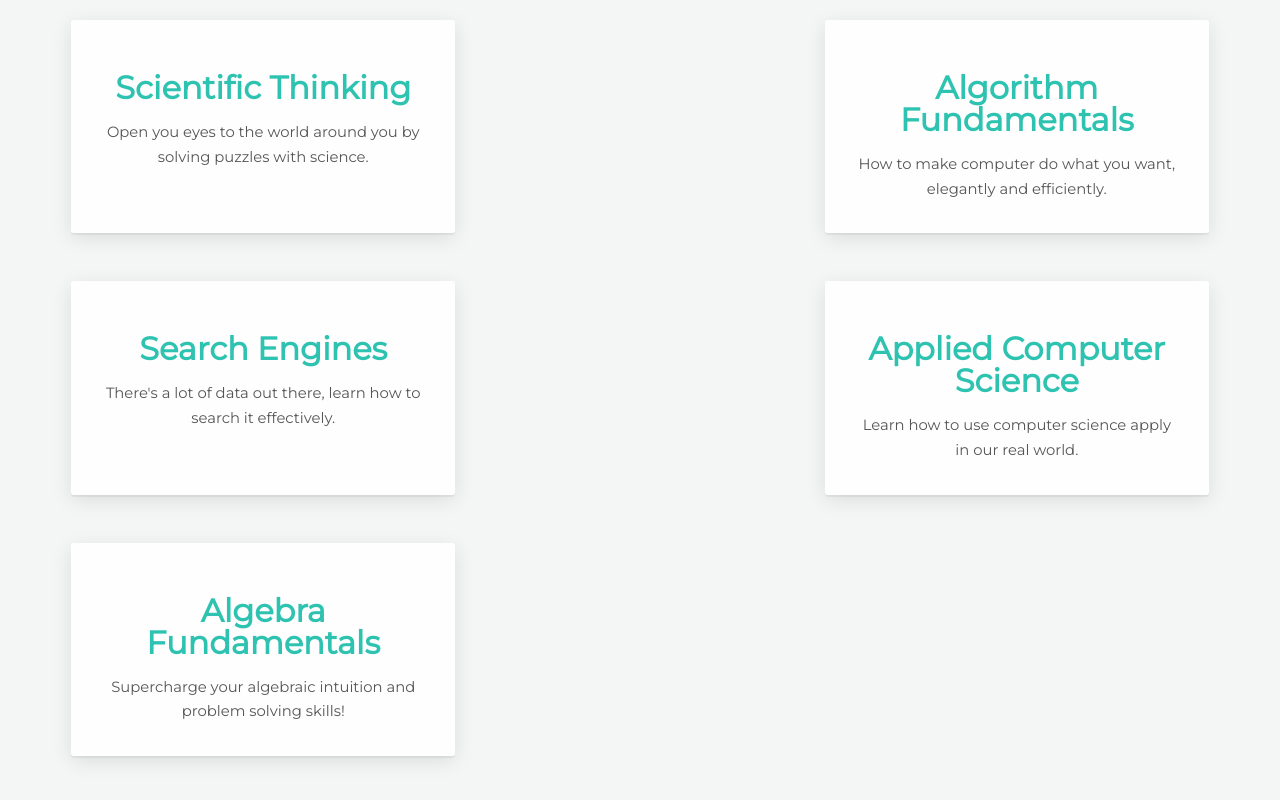
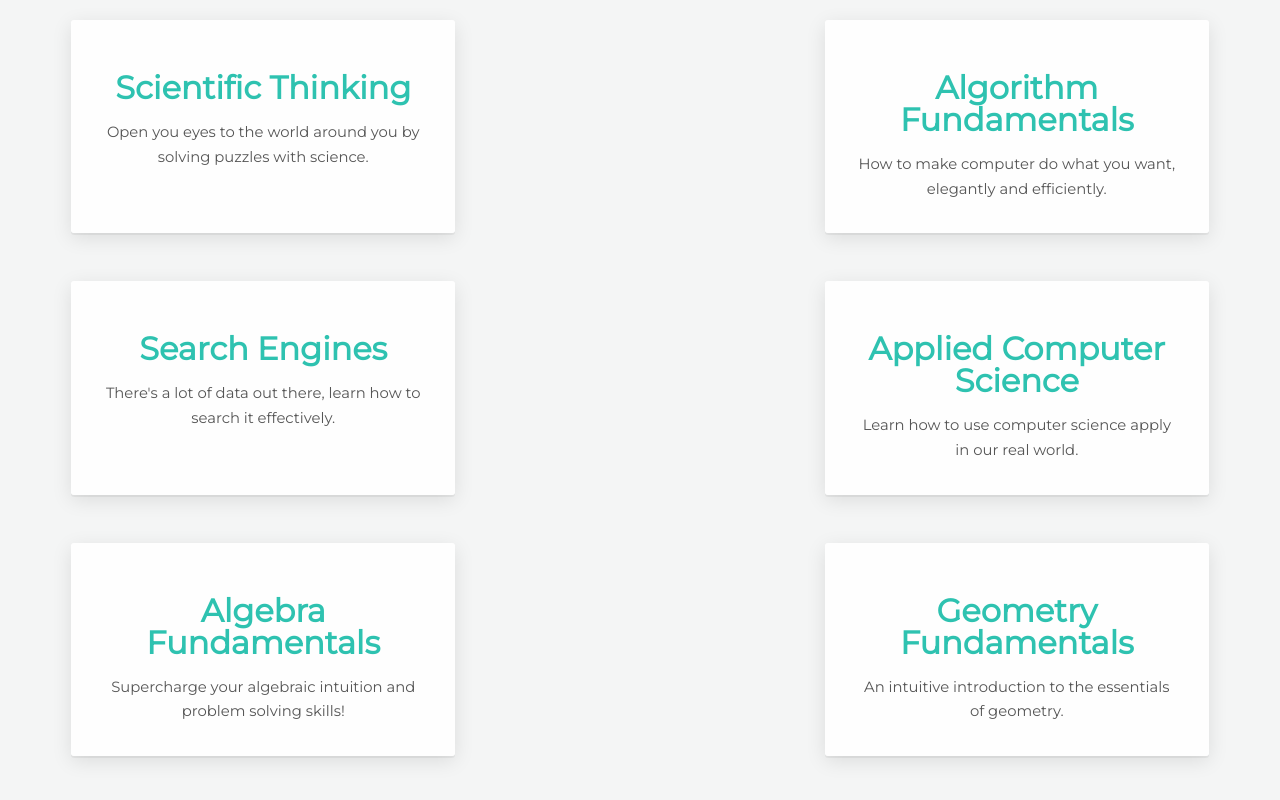
Before and after one commit to civita-laurea/ASU-Game, a React (Create React App) app in the folder Frontend/: page / in a window 1280 px wide. Shown: the part 751-1551 px from the top of the page. Built offline with nearby package versions, Linux system fonts and the light colour scheme.

Commit message:
Add more tile in page

```diff
--- a/Frontend/src/emojipedia.js
+++ b/Frontend/src/emojipedia.js
@@ -62,6 +62,13 @@ const emojipedia = [
       name: "Algebra Fundamentals",
       meaning:
         "Supercharge your algebraic intuition and problem solving skills!"
+    },
+    {
+      id: 10,
+
+      name: "Geometry Fundamentals",
+      meaning:
+        "An intuitive introduction to the essentials of geometry."
     }
   ];
 
```
Also changed, not shown: 1 other file (tests, documents, lock files or other folders).
